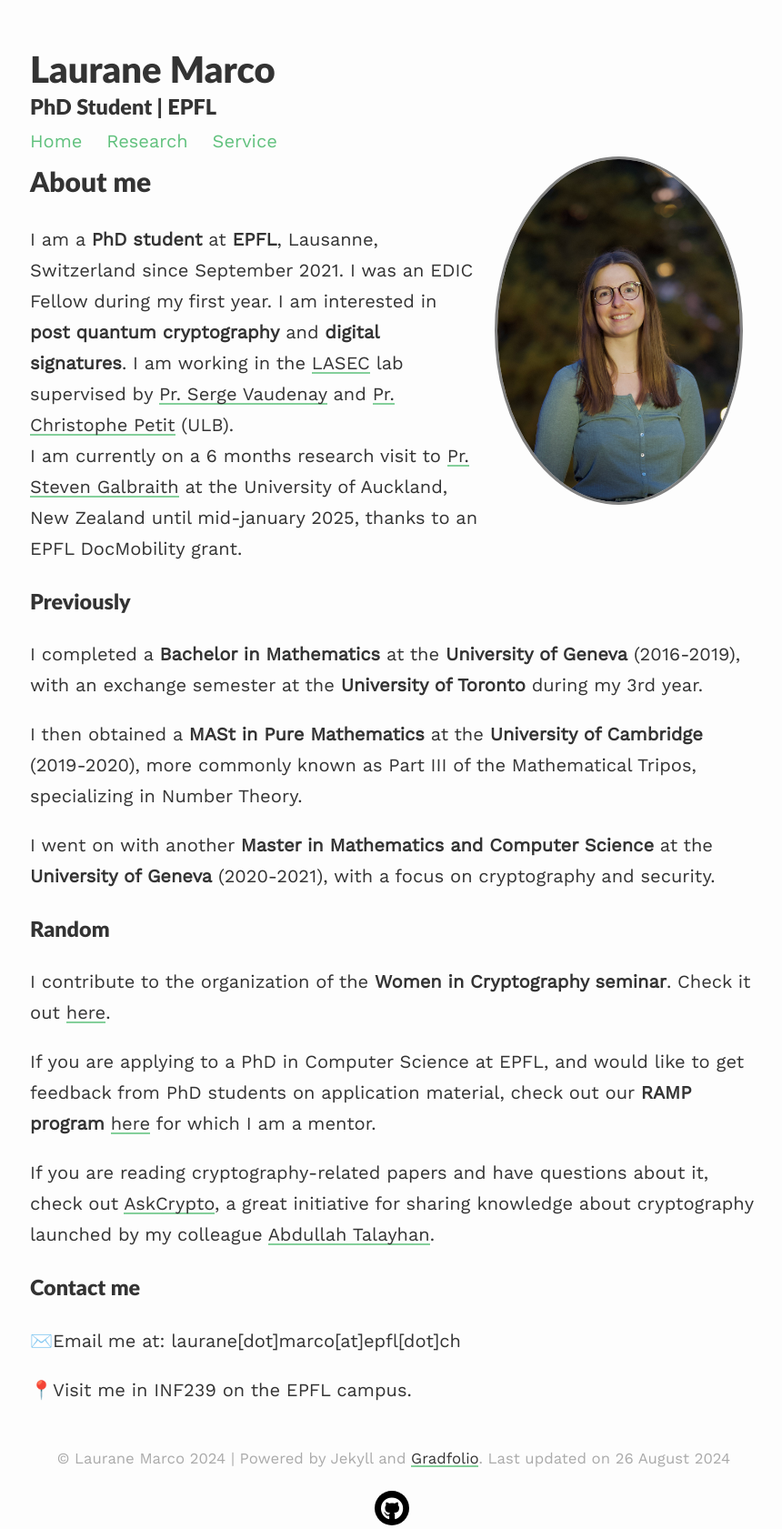
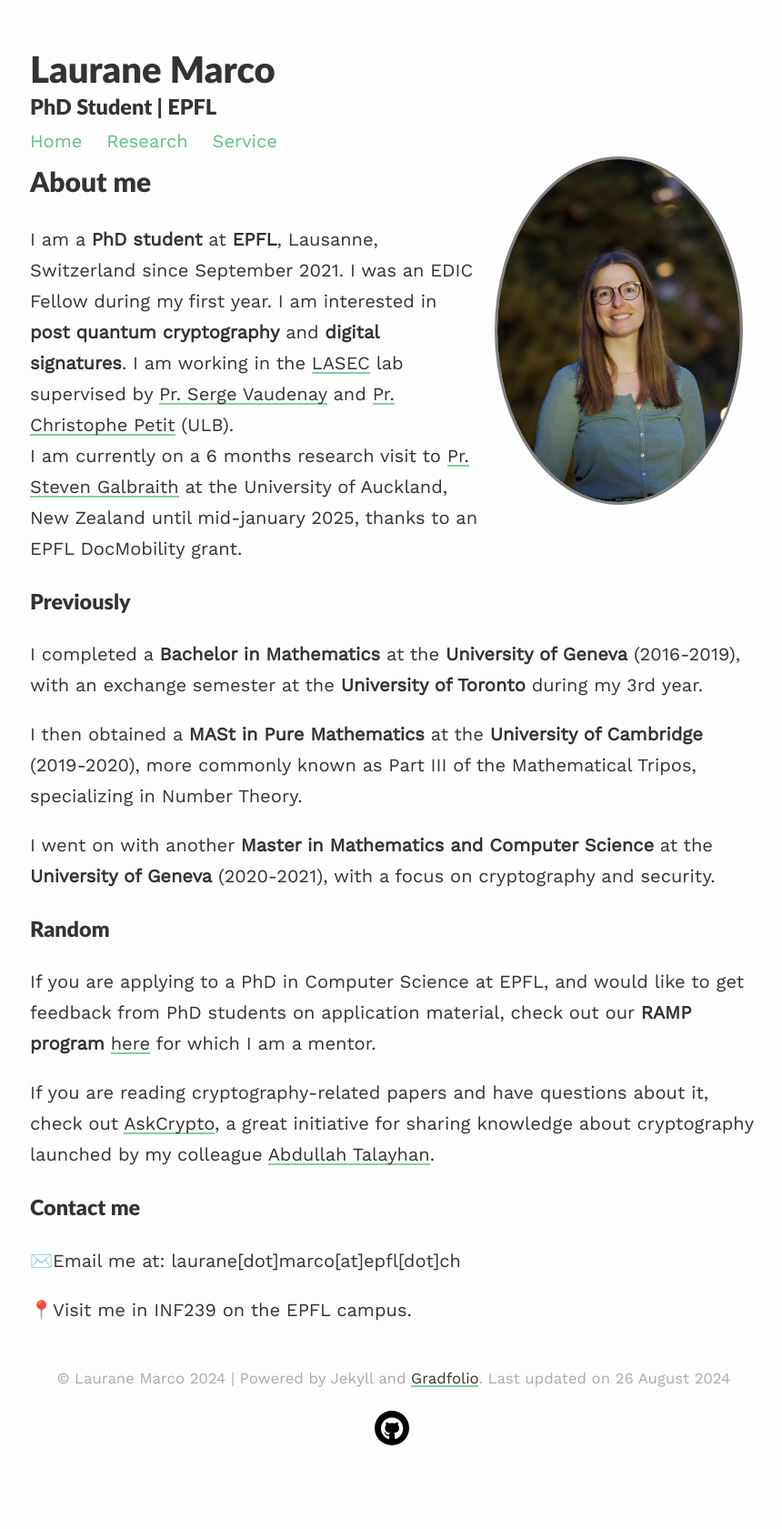
Before and after one commit to lauranemarco/lauranemarco.github.io, a Jekyll site: the page built from index.md, in a window 1280 px wide. Shown: the whole page at 91% size, without its empty margins (207-1067 px from the left). Built offline with Jekyll 4.4.1, drawn with Linux system fonts in a browser that asks for light colours; nearby versions of some CDN libraries; our own code applies the rules of GitHub Pages for plain Markdown files; after the commit the page ends 1593 px from its top, so only the background shows below that.

Commit message:
Update index.md

```diff
--- a/index.md
+++ b/index.md
@@ -23,8 +23,6 @@ I went on with another **Master in Mathematics and Computer Science** at the **U
 
 
 ### Random
-I contribute to the organization of the **Women in Cryptography seminar**. Check it out [here](https://www.womenincryptography.com/seminar/).
-
 If you are applying to a PhD in Computer Science at EPFL, and would like to get feedback from PhD students on application material, check out our **RAMP program** [here](https://epic-guide.github.io/ramp) for which I am a mentor.
 
 If you are reading cryptography-related papers and have questions about it, check out [AskCrypto](https://askcryp.to), a great initiative for sharing knowledge about cryptography launched by my colleague [Abdullah Talayhan](https://www.abdullahtalayhan.com).
```
